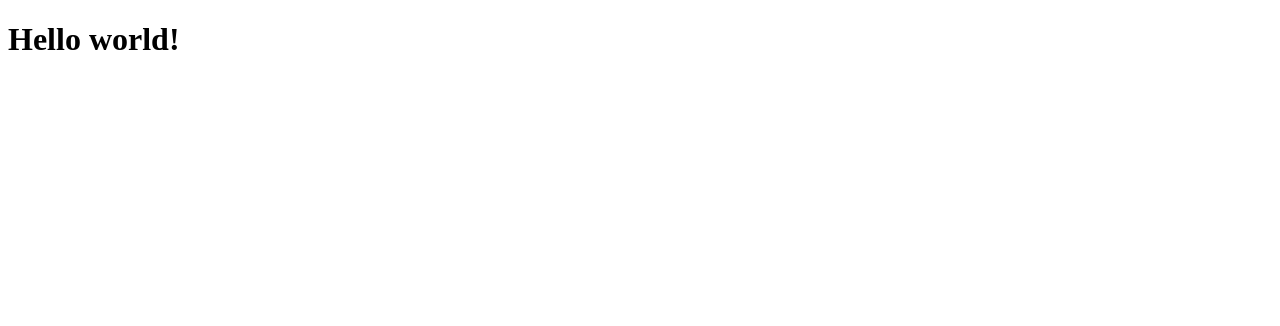
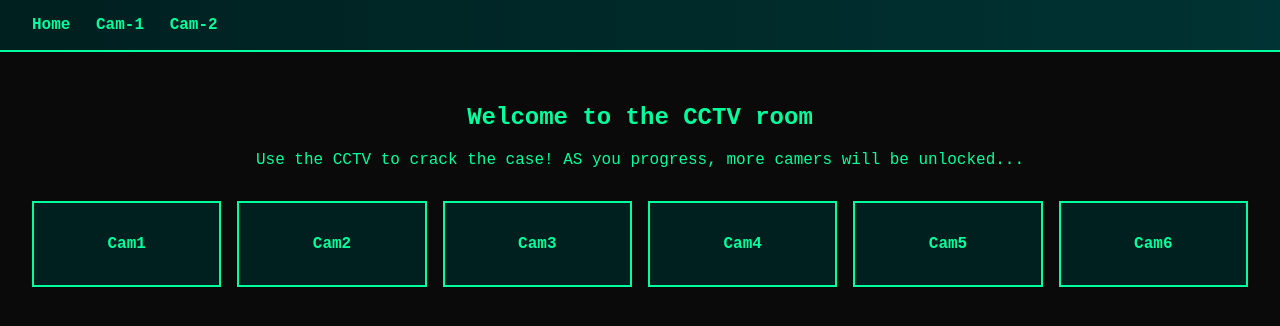
Before and after one commit to alexlines8/mi7_heist, a plain HTML site: page side/index.html in a window 1280 px wide. Drawn offline with Linux system fonts and the light colour scheme.

Commit message:
initial cctv page

```diff
--- a/side/assets/css/style.css
+++ b/side/assets/css/style.css
@@ -0,0 +1,60 @@
+body {
+    margin: 0;
+    font-family: 'Courier New', monospace;
+    background-color: #0a0a0a;
+    color: #00ff9d;
+    overflow-x: hidden;
+}
+
+header {
+    background: linear-gradient(90deg, #001f1f, #003333);
+    padding: 1rem 2rem;
+    display: flex;
+    justify-content: flex-start;
+    align-items: center;
+    border-bottom: 2px solid #00ff9d;
+}
+
+nav a {
+    color: #00ff9d;
+    margin-right: 1rem;
+    text-decoration: none;
+    font-weight: bold;
+}
+
+nav a:hover {
+    text-shadow: 0 0 5px #00ff9d, 0 0 10px #00ff9d;
+}
+
+main {
+    padding: 2rem;
+    text-align: center;
+    min-height: 100vh; /* fills the screen */
+}
+
+
+.camera-grid {
+    display: grid;
+    grid-template-columns: repeat(auto-fit, minmax(150px, 1fr));
+    gap: 1rem;
+    margin-top: 2rem;
+}
+
+.camera-box {
+    display: flex;
+    justify-content: center;
+    align-items: center;
+    background-color: #001f1f;
+    border: 2px solid #00ff9d;
+    padding: 2rem;
+    text-decoration: none;
+    font-weight: bold;
+    color: #00ff9d;
+    transition: 0.3s;
+}
+
+.camera-box:hover {
+    background-color: #00ff9d;
+    color: #000;
+    box-shadow: 0 0 10px #00ff9d;
+}
--- a/side/index.html
+++ b/side/index.html
@@ -1,13 +1,34 @@
 <!DOCTYPE html>
 <html lang="en">
-  <head>
-    <meta charset="UTF-8" />
-    <meta name="viewport" content="width=device-width, initial-scale=1.0" />
-    <link rel="stylesheet" href="./assets/css/style.css">
-    <title>Sample Puzzle: Side Screen</title>
-  </head>
-  <body>
-    <script type="module" src="./assets/js/main.js"></script>
-    <h1>Hello world!</h1>
-  </body>
+<head>
+    <meta charset="UTF-8">
+    <meta name="viewport" content="width=device-width, initial-scale=1.0">
+    <title>Security Cameras</title>
+    <link rel="stylesheet" href="assets/css/style.css">
+</head>
+<body>
+    <header>
+        <nav>
+            <a href="#">Home</a>
+            <a href="#">Cam-1</a>
+            <a href="#">Cam-2</a>
+        </nav>
+    </header>
+
+    <main>
+        <h2>Welcome to the CCTV room</h2>
+        <p>Use the CCTV to crack the case! AS you progress, more camers will be unlocked...</p>
+
+        <div class="camera-grid">
+            <a href="#" class="camera-box">Cam1</a>
+            <a href="#" class="camera-box">Cam2</a>
+            <a href="#" class="camera-box">Cam3</a>
+            <a href="#" class="camera-box">Cam4</a>
+            <a href="#" class="camera-box">Cam5</a>
+            <a href="#" class="camera-box">Cam6</a>
+        </div>
+    </main>
+
+    <script src="assets/js/main.js" type="module"></script>
+</body>
 </html>
```
